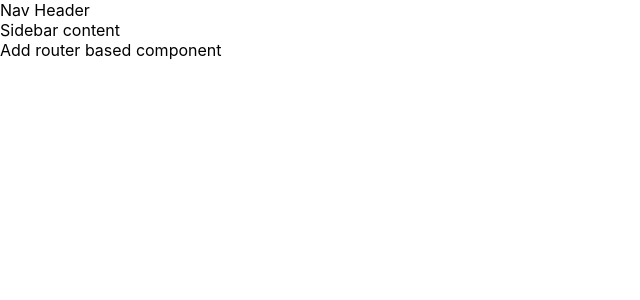
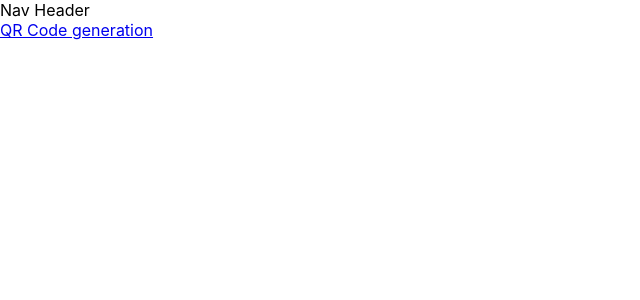
Before and after one commit to rsolci/dev-tools, a React (Create React App) app: page /dev-tools/qr-generation in a window 1280 px wide. Shown: the top 300 px of the page, without its empty margins (0-640 px from the left). Built offline with nearby package versions, Linux system fonts and the light colour scheme.

Commit message:
Wrapping reach router to geta desired base path

```diff
--- a/package.json
+++ b/package.json
@@ -4,10 +4,10 @@
   "private": true,
   "homepage": "http://rsolci.github.io/dev-tools",
   "dependencies": {
+    "@reach/router": "^1.3.3",
     "@testing-library/jest-dom": "^4.2.4",
     "@testing-library/react": "^9.4.1",
     "@testing-library/user-event": "^7.2.1",
-    "reach-router": "0.0.0",
     "react": "^16.13.0",
     "react-dom": "^16.13.0",
     "react-scripts": "3.4.0"
--- a/src/App.js
+++ b/src/App.js
@@ -1,12 +1,19 @@
 import React from 'react';
 
+import { Router, Link } from 'components/navigation'
 import { Sidebar, PageContainer } from 'components/layout'
 
 function App() {
   return (
     <div>
-      <Sidebar>Sidebar content</Sidebar>
-      <PageContainer>Add router based component</PageContainer>
+      <Sidebar>
+        <Link to='/qr-generation' >QR Code generation</Link>
+      </Sidebar>
+      <PageContainer>
+        <Router>
+
+        </Router>
+      </PageContainer>
     </div>
   );
 }
--- /dev/null
+++ b/src/components/navigation/index.js
@@ -0,0 +1,23 @@
+import React from 'react';
+import { Router as ReachRouter, Link as ReachLink} from '@reach/router'
+
+const BASE_PATH='/dev-tools'
+
+const Router = () => {
+  return (
+    <ReachRouter basepath={BASE_PATH} >
+
+    </ReachRouter>
+  )
+}
+
+const Link = ({to = '', children, ...props}) => {
+  const path = `${BASE_PATH}${(!!to[0]&&to[0]!='/')?'/':''}${to}`
+  return (
+    <ReachLink {...props} to={path}>
+      {children}
+    </ReachLink>
+  )
+}
+
+export { Router, Link }
```
Also changed, not shown: 1 other file (tests, documents, lock files or other folders).
